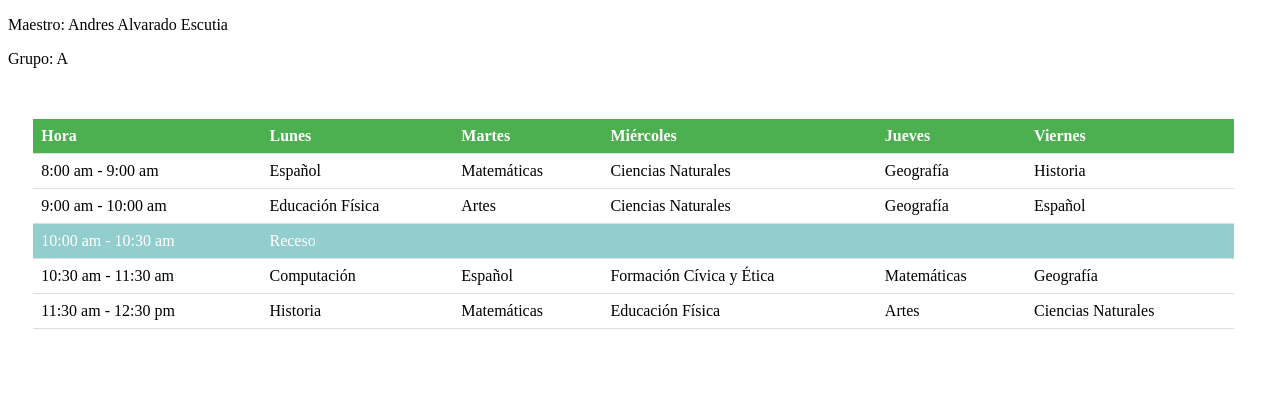
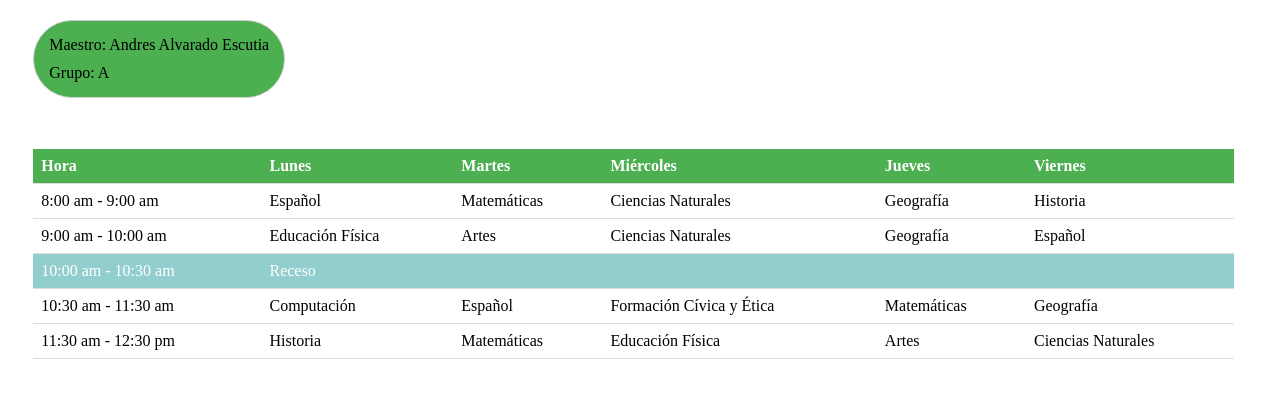
Before and after one commit to LuisMartinRX20/SGER, a PHP site: page /PHP/mostrar_horarios.php in a window 1280 px wide. Shown: the top 398 px of the page. Run offline with PHP 8.4, Linux system fonts and the light colour scheme.

Commit message:
Add files via upload

```diff
--- a/CSS/horario.css
+++ b/CSS/horario.css
@@ -18,3 +18,23 @@ th {
     background-color: rgba(76, 175, 175, 0.603);
     color: white;
 }
+
+.vid {
+    background-color: #4CAF50;
+    border: 1px solid #ccc;
+    border-radius: 50px;
+    padding: 10px;
+    text-align: center;
+    width: fit-content;
+    margin: 0 auto;
+    text-align: left;
+    margin-left: 2%;
+    margin-top: 20px;
+    margin-bottom: 12px;
+  }
+
+  .vid p {
+    margin: 0;
+    padding: 5px;
+    text-align: left;
+  }
```
